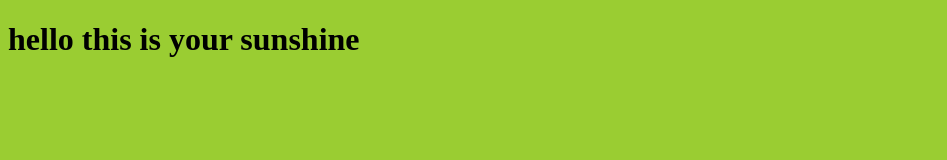
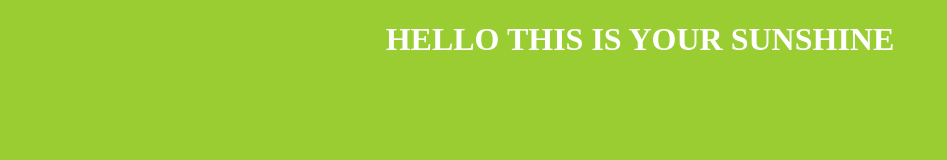
Before and after one commit to nanciematyo/testing-git, a plain HTML site: page index.html in a window 1280 px wide. Shown: the whole page, without its empty margins (0-947 px from the left). Drawn offline with Linux system fonts and the light colour scheme.

Commit message:
color white uppercase center

```diff
--- a/styles.css
+++ b/styles.css
@@ -1,3 +1,8 @@
 body {
   background: yellowgreen;
 }
+h1 {
+  color: white;
+  text-transform: uppercase;
+  text-align: center;
+}
```
